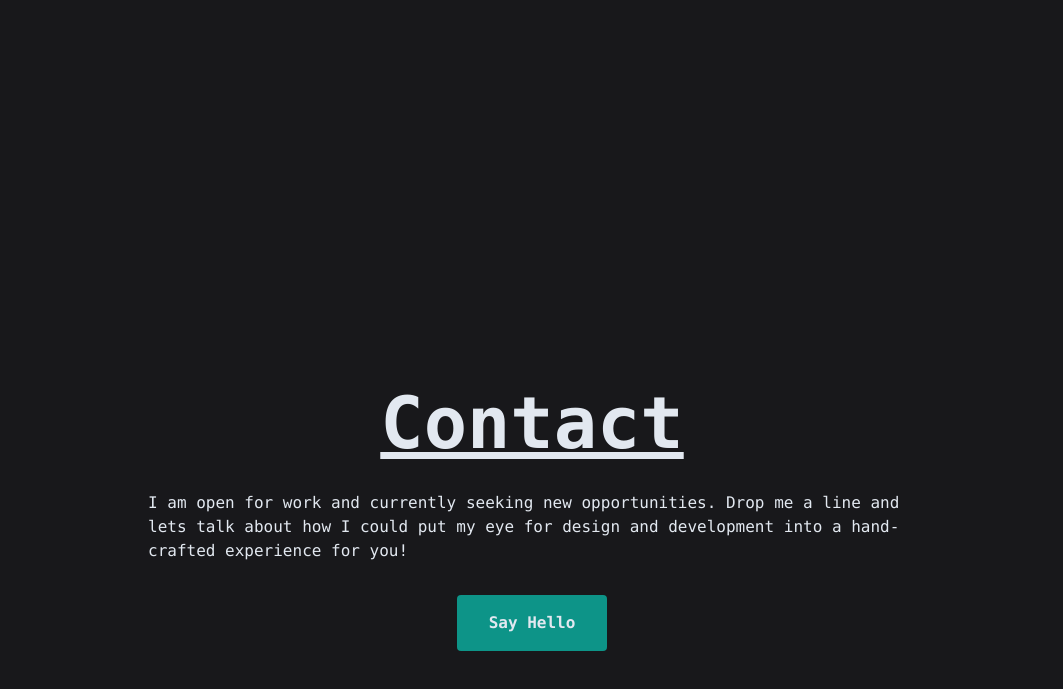
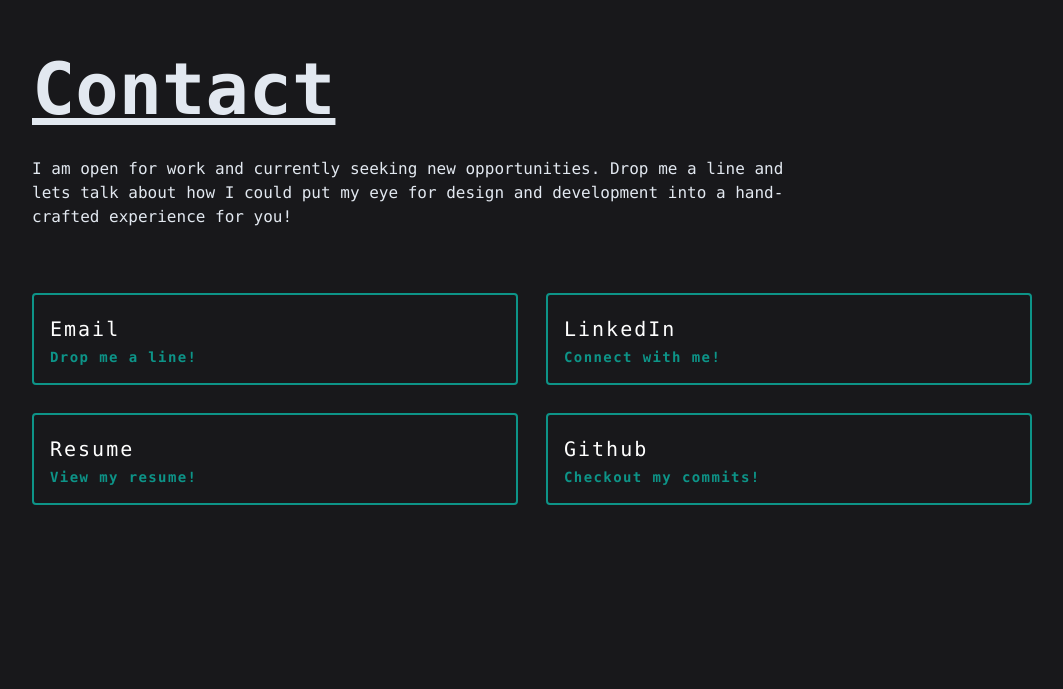
Before and after one commit to GSometimes/React-Tailwind-Portfolio-Template, a React (Create React App) app: page / in a window 1280 px wide. Shown: the part 2675-3364 px from the top of the page, without its empty margins (108-1171 px from the left). After the commit the page ends 3284 px from the top, so only its background shows below. Built offline with nearby package versions, Linux system fonts and the light colour scheme.

Commit message:
Contact Component Update

```diff
--- a/src/components/About.js
+++ b/src/components/About.js
@@ -5,7 +5,7 @@ const About = () => {
   return (
     <div
       name='about'
-      className='container flex flex-col md:flex-row justify-between items-center mx-auto px-8 py-10 md:px-10 lg:px-20 lg:h-screen max-w-[1160px] font-mono text-slate-200 gap-8 my-24'
+      className='container flex flex-col md:flex-row justify-between items-center mx-auto px-8 py-10 md:px-10 lg:px-20 md:h-screen max-w-[1160px] font-mono text-slate-200 gap-8 my-24'
     >
       <div
         data-aos='fade-up'
--- a/src/components/Contact.js
+++ b/src/components/Contact.js
@@ -1,25 +1,58 @@
 import React from 'react';
-import { ContactData } from '../data/ContactData';
+import { ContactInfo } from '../data/ConactInfo';
 
 const Contact = () => {
   return (
-    <div
-      name='contact'
-      id='projects'
-      className='container mx-auto px-8 md:px-10 lg:px-20 md:my-48 max-w-[1160px] h-[500px] font-mono text-slate-200 flex flex-col justify-center items-center'
-    >
+    // <div
+    //   name='contact'
+    //   id='projects'
+    //   className='container mx-auto px-8 md:px-10 lg:px-20 md:my-48 max-w-[1160px] h-[500px] font-mono text-slate-200 flex flex-col justify-center items-center'
+    // >
+    <div className='container flex flex-col mx-auto px-8 py-10 md:px-10 lg:px-20 h-[500px] max-w-[1160px] font-mono text-slate-200 gap-8 my-24'>
       <div>
         <h1
           data-aos='fade-up'
           data-aos-duration='500'
           data-aos-delay='150'
           data-aos-once='true'
-          className='text-5xl text-center md:text-6xl lg:text-7xl font-bold underline underline-offset-4 decoration-slate-200'
+          className='text-5xl md:text-6xl lg:text-7xl font-bold underline underline-offset-4 decoration-slate-200'
         >
           Contact
         </h1>
+        <p
+          data-aos='fade-up'
+          data-aos-duration='500'
+          data-aos-delay='200'
+          data-aos-once='true'
+          className='my-8 w-full max-w-3xl leading-normal'
+        >
+          I am open for work and currently seeking new opportunities. Drop me a
+          line and lets talk about how I could put my eye for design and
+          development into a hand-crafted experience for you!
+        </p>
       </div>
-      {ContactData.map((item, index) => (
+      <div className='container grid justify-center grid-cols-1 sm:grid-cols-2 gap-5 lg:gap-7'>
+        {ContactInfo.map((item, index) => (
+          <a
+            key={index}
+            href={item.link}
+            className='tracking-widest text-sm font-semibold hover:bg-teal-600 hover:bg-opacity-30 border-2 border-teal-600 rounded'
+          >
+            <div className='md:max-w-none overflow-hidden '>
+              <div className='p-4 ease-in-out duration-300'>
+                <h1 className='text-xl tracking-widest font-medium text-white my-1'>
+                  {item.form}
+                </h1>
+                <h2 className='tracking-widest text-sm font-semibold text-teal-600 hover:'>
+                  {item.line}
+                </h2>
+              </div>
+            </div>
+          </a>
+        ))}
+      </div>
+      {/* <h1 className='text-slate-200'>{line}</h1> */}
+      {/* {ContactData.map((item, index) => (
         <div key={index}>
           <p
             data-aos='fade-up'
@@ -48,7 +81,7 @@ const Contact = () => {
             </a>
           </div>
         </div>
-      ))}
+      ))} */}
     </div>
   );
 };
--- a/src/components/Work.js
+++ b/src/components/Work.js
@@ -5,7 +5,7 @@ const Work = () => {
   return (
     <div
       name='work'
-      className='container mx-auto px-8 md:px-10 lg:px-20 my-24 max-w-[1160px] font-mono text-slate-200'
+      className='container mx-auto px-8 md:px-10 lg:px-20 my-24 max-w-[1160px] font-mono text-slate-200 md:h-screen'
     >
       <div className='flex w-full'>
         <h1
@@ -18,8 +18,7 @@ const Work = () => {
           My Work
         </h1>
       </div>
-      {/* <div className='flex items-center justify-center flex-wrap my-8 outline outline-offset-2 outline-slate-200'> */}
-      <div class='container grid justify-center grid-cols-1 sm:grid-cols-2 gap-5 lg:gap-7 my-10'>
+      <div class='container grid justify-center grid-cols-1 sm:grid-cols-2 gap-5 lg:gap-7 my-10 '>
         {ProjectData.map((project) => (
           <a
             data-aos='fade-up'
@@ -28,16 +27,15 @@ const Work = () => {
             data-aos-once='true'
             href={project.link}
             key={project.image}
-            className='hover:bg-teal-600 hover:bg-opacity-50 border-2 border-teal-600 rounded'
+            className='hover:bg-teal-600 hover:bg-opacity-30 border-2 border-teal-600 rounded '
           >
-            {/* max-w-xs  */}
             <div className='md:max-w-none overflow-hidden'>
               <img
                 alt='gallery'
                 className='h-56 lg:h-60 w-full object-cover'
                 src={project.image}
               />
-              <div className='p-4 ease-in-out duration-300 hover:bg-teal-600 hover:bg-opacity-50'>
+              <div className='p-4  '>
                 <h2 className='tracking-widest text-sm font-semibold text-teal-600'>
                   {project.subtitle}
                 </h2>
@@ -50,7 +48,6 @@ const Work = () => {
           </a>
         ))}
       </div>
-      {/* </div> */}
     </div>
   );
 };
--- /dev/null
+++ b/src/data/ConactInfo.js
@@ -0,0 +1,22 @@
+export const ContactInfo = [
+  {
+    form: 'Email',
+    link: 'mailto:gore.auluck@gmail.com',
+    line: 'Drop me a line!'
+  },
+  {
+    form: 'LinkedIn',
+    link: 'https://www.linkedin.com/in/gore-sometimes/',
+    line: 'Connect with me!'
+  },
+  {
+    form: 'Resume',
+    link: 'https://drive.google.com/file/d/1f0kOI0jBmxmA_I8b1LkIOoDGSWdyQQHa/view?usp=sharing',
+    line: 'View my resume!'
+  },
+  {
+    form: 'Github',
+    link: 'https://github.com/GSometimes',
+    line: 'Checkout my commits!'
+  },
+];
--- a/src/data/ContactData.js
+++ /dev/null
@@ -1,7 +0,0 @@
-export const ContactData = [
-    {
-        line:"I am open for work and currently seeking new opportunities. Drop me a line and lets talk about how I could put my eye for design and development into a hand-crafted experience for you!",
-        email: "mailto:gore.auluck@gmail.com",
-
-    }
-]
```
